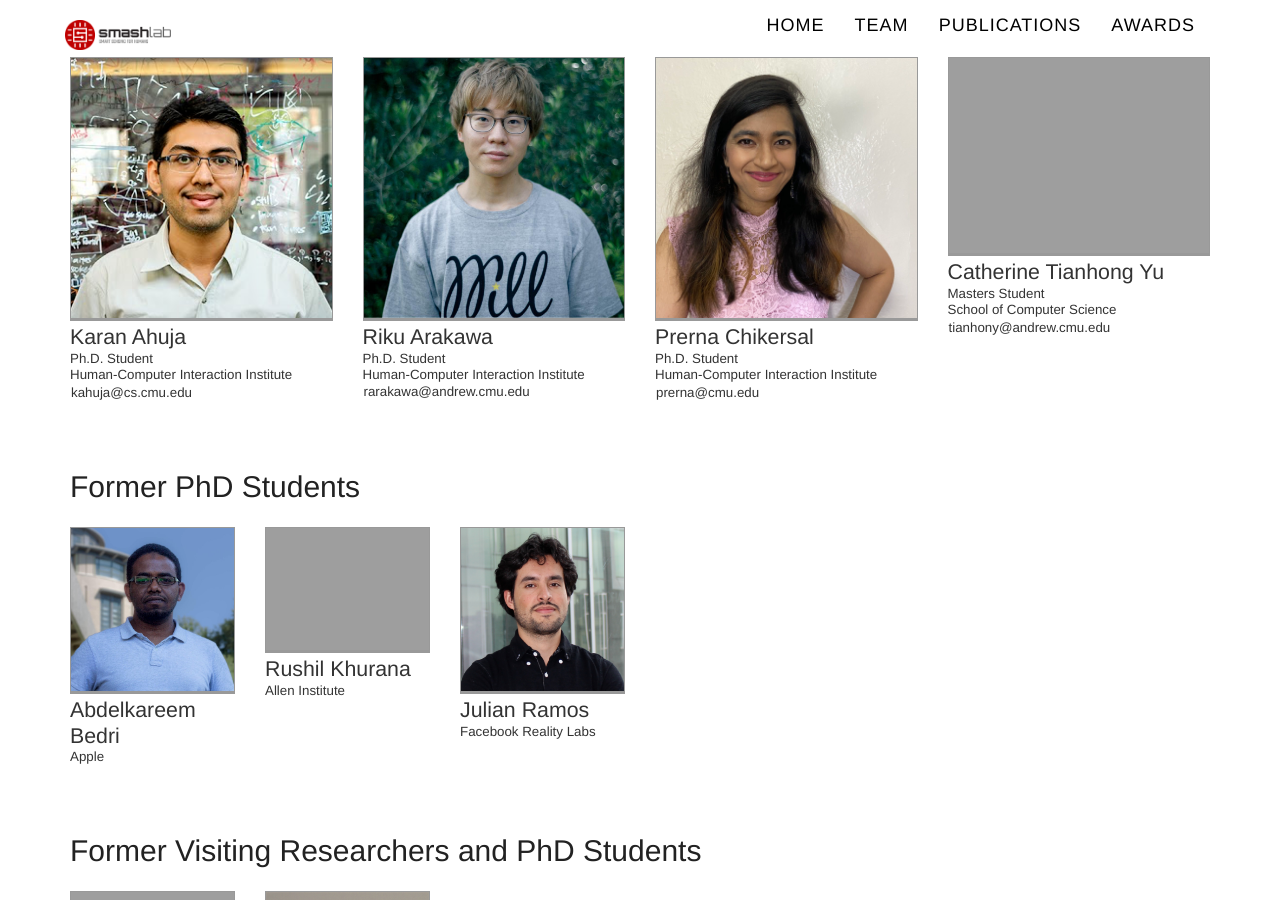
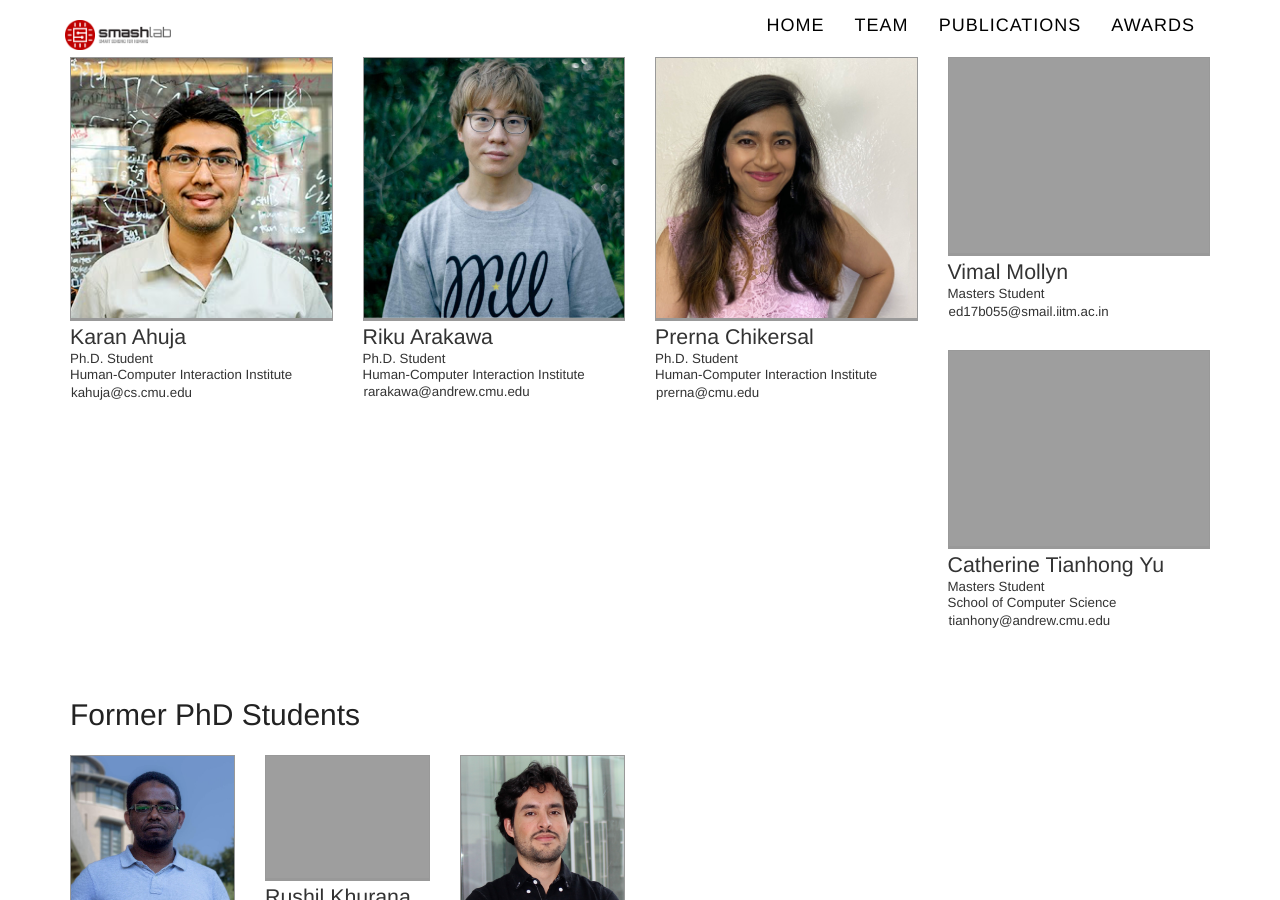
Before and after one commit to cmusmashlab/cmusmashlab.github.io, a Jekyll site: the page built from members/index.html, in a window 1280 px wide and 900 px high, scrolled down 916 px. Built offline with Jekyll 4.4.1, drawn with Linux system fonts in a browser that asks for light colours; nearby versions of some CDN libraries; some web fonts are replaced.

Commit message:
Added Vimal

```diff
--- a/_data/members.yml
+++ b/_data/members.yml
@@ -79,6 +79,14 @@
   affiliation: SCS
   status: current
 
+- id: mollyn
+  name: Vimal Mollyn
+  image: /images/members/vimal.png
+  email: ed17b055@smail.iitm.ac.in
+  website: https://vimal-mollyn.com
+  degree: Masters Student
+  affiliation: IIT Madras
+  status: current
 
 # Past Collaborators
 
```
